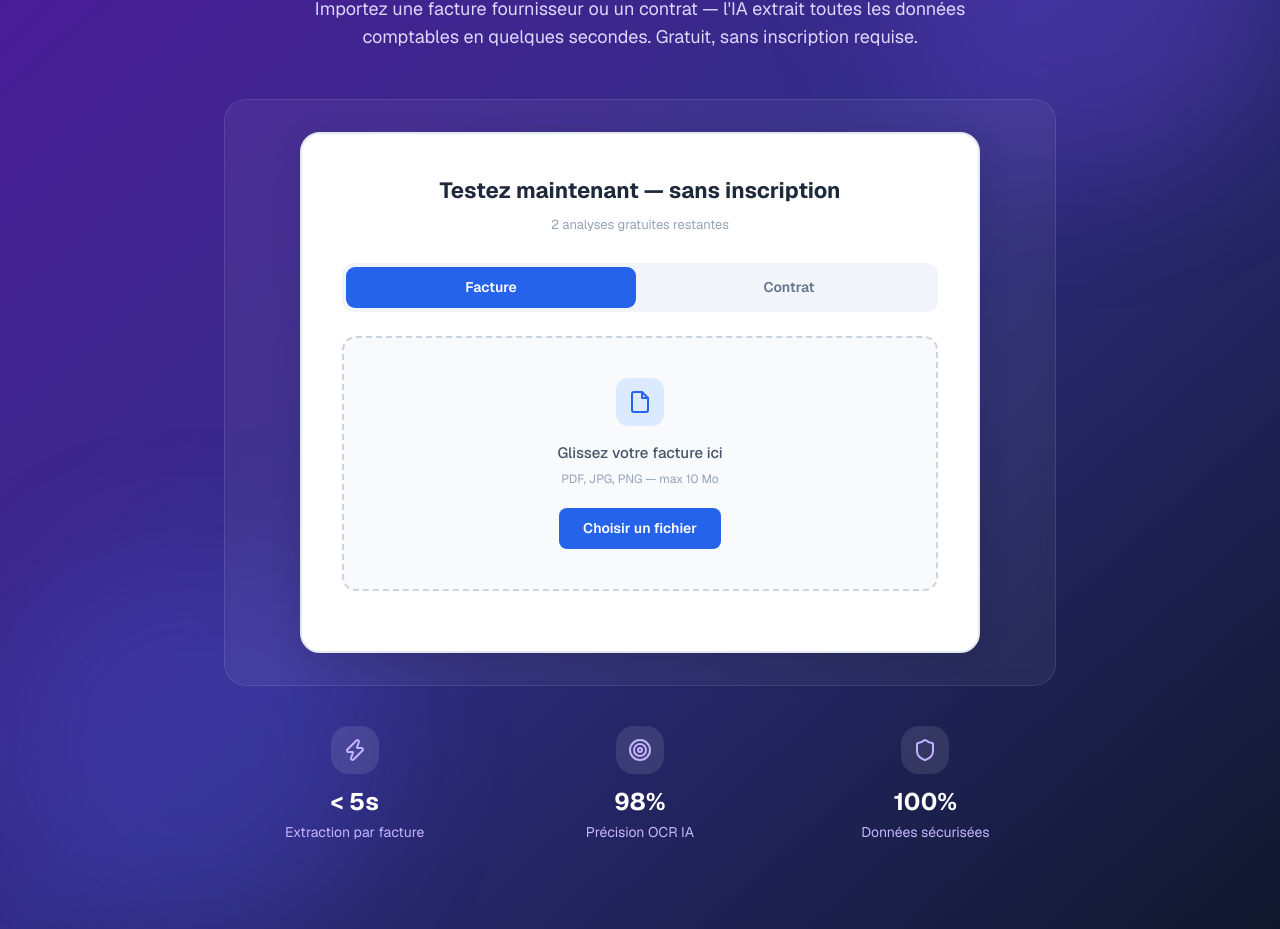
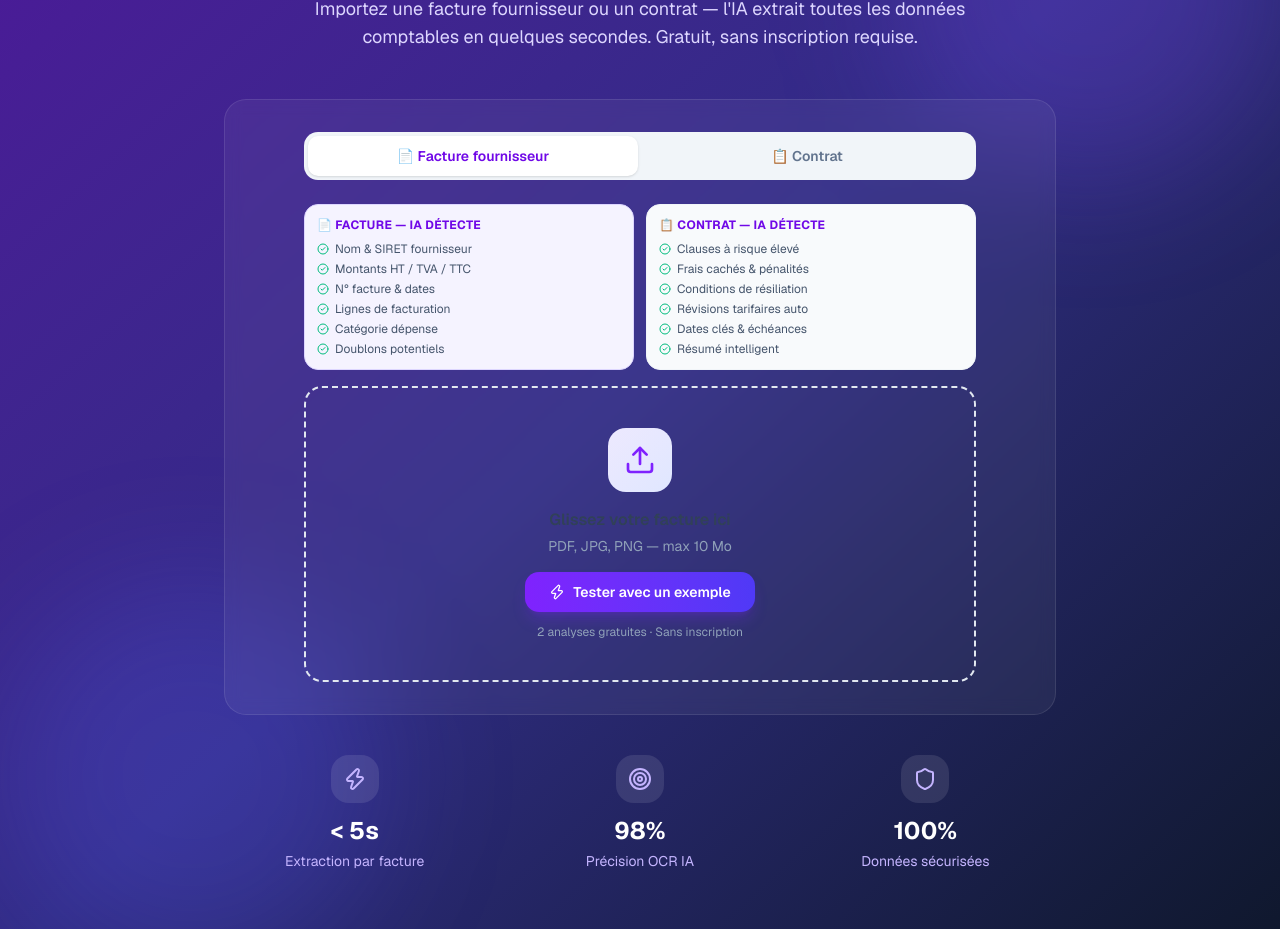
Before and after one commit to gentuar333-max/invoice-ai, a Next.js app: page /facturation-coach in a window 1280 px wide. Shown: the part 1050-1979 px from the top of the page. Built offline with nearby package versions, Linux system fonts and the light colour scheme.

Commit message:
add InlineDemoV2 with detection badges facture contrat

```diff
--- a/app/(marketing)/facturation-coach/page.tsx
+++ b/app/(marketing)/facturation-coach/page.tsx
@@ -7,7 +7,7 @@
 import { Badge } from '@/components/ui/badge';
 import { Card, CardContent } from '@/components/ui/card';
 import SharedFooter from '@/components/SharedFooter';
-import InlineDemo from '@/components/InlineDemo';
+import InlineDemoV2 from '@/components/InlineDemoV2';
 
 const BASE_URL = 'https://invoiceagent.fr';
 const PAGE_URL = `${BASE_URL}/facturation-coach`;
@@ -234,7 +234,7 @@
           transition={{ duration: 0.7 }}
           className="bg-white/5 backdrop-blur-sm rounded-3xl border border-white/10 p-6 lg:p-8"
         >
-          <InlineDemo />
+          <InlineDemoV2 />
         </motion.div>
         <div className="grid grid-cols-3 gap-6 mt-10">
           {[
--- a/components/InlineDemoV2.tsx
+++ b/components/InlineDemoV2.tsx
@@ -356,9 +356,34 @@
       <AnimatePresence mode="wait">
         {step === 'idle' && (
           <motion.div key="idle" initial={{ opacity: 0 }} animate={{ opacity: 1 }} exit={{ opacity: 0 }}>
-            <div
-              onDragOver={(e) => { e.preventDefault(); setIsDragging(true) }}
-              onDragLeave={() => setIsDragging(false)}
+            {/* Detection badges */}
+      <div className="grid grid-cols-2 gap-3 mb-4">
+        <div className={`rounded-xl p-3 border transition-all ${mode === 'facture' ? 'bg-violet-50 border-violet-200' : 'bg-slate-50 border-slate-100'}`}>
+          <p className="text-xs font-bold text-violet-700 mb-2 uppercase tracking-wide">📄 Facture — IA détecte</p>
+          <ul className="space-y-1">
+            {['Nom & SIRET fournisseur', 'Montants HT / TVA / TTC', 'N° facture & dates', 'Lignes de facturation', 'Catégorie dépense', 'Doublons potentiels'].map((item) => (
+              <li key={item} className="flex items-center gap-1.5 text-xs text-slate-600">
+                <CheckCircle2 className="w-3 h-3 text-emerald-500 flex-shrink-0" />
+                {item}
+              </li>
+            ))}
+          </ul>
+        </div>
+        <div className={`rounded-xl p-3 border transition-all ${mode === 'contrat' ? 'bg-violet-50 border-violet-200' : 'bg-slate-50 border-slate-100'}`}>
+          <p className="text-xs font-bold text-violet-700 mb-2 uppercase tracking-wide">📋 Contrat — IA détecte</p>
+          <ul className="space-y-1">
+            {['Clauses à risque élevé', 'Frais cachés & pénalités', 'Conditions de résiliation', 'Révisions tarifaires auto', 'Dates clés & échéances', 'Résumé intelligent'].map((item) => (
+              <li key={item} className="flex items-center gap-1.5 text-xs text-slate-600">
+                <CheckCircle2 className="w-3 h-3 text-emerald-500 flex-shrink-0" />
+                {item}
+              </li>
+            ))}
+          </ul>
+        </div>
+      </div>
+
+      <div
+              onDragOver={(e) => { e.preventDefault(); setIsDragging(true) }}              onDragLeave={() => setIsDragging(false)}
               onDrop={handleDrop}
               onClick={() => fileRef.current?.click()}
               className={`border-2 border-dashed rounded-2xl p-10 text-center cursor-pointer transition-all ${isDragging ? 'border-violet-500 bg-violet-50' : 'border-slate-200 hover:border-violet-300 hover:bg-violet-50/50'}`}
```
